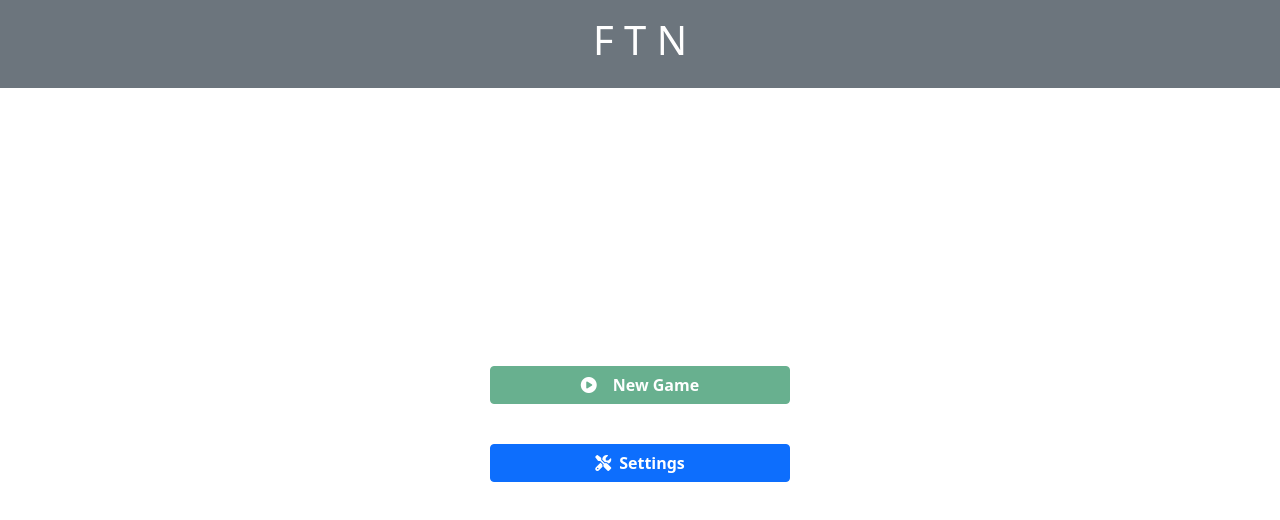
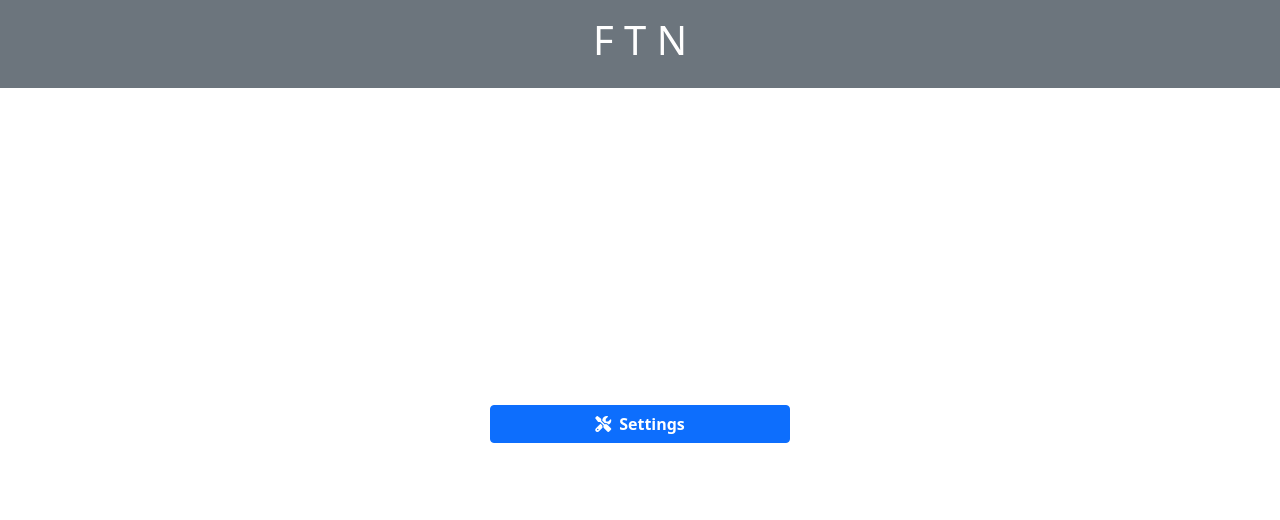
Before and after one commit to sivakumm/FTN, an Angular app: page / in a window 1280 px wide. Shown: the top 520 px of the page. Built offline with nearby package versions, Linux system fonts and the light colour scheme.

Commit message:
play game only shown if settings are available

```diff
--- a/src/app/menu/menu.component.html
+++ b/src/app/menu/menu.component.html
@@ -1,13 +1,13 @@
 <div class="mt-3">
   <div class="flex-container">
-    <div class="flex-item">
+    <div *ngIf="settings !== null" class="flex-item">
       <button class="btn btn-success w-75 fw-bold" [disabled]="settings === null" (click)="newGame()"><i class="fas fa-play-circle me-3"></i>New Game</button>
     </div>
     <div class="flex-item">
       <button class="btn btn-primary w-75 fw-bold" (click)="doSettings()"><i class="fas fa-tools me-2"></i>Settings</button>
     </div>
     <div *ngIf="settings !== null" class="flex-item">
-      <button class="btn btn-warning w-75 fw-bold" (click)="resumeGame()"><i class="fas fa-forward me-2"></i>Resume Game</button>
+      <button class="btn btn-warning w-75 fw-bold" [disabled]="settings === null" (click)="resumeGame()"><i class="fas fa-forward me-2"></i>Resume Game</button>
     </div>
   </div>
 </div>
```
